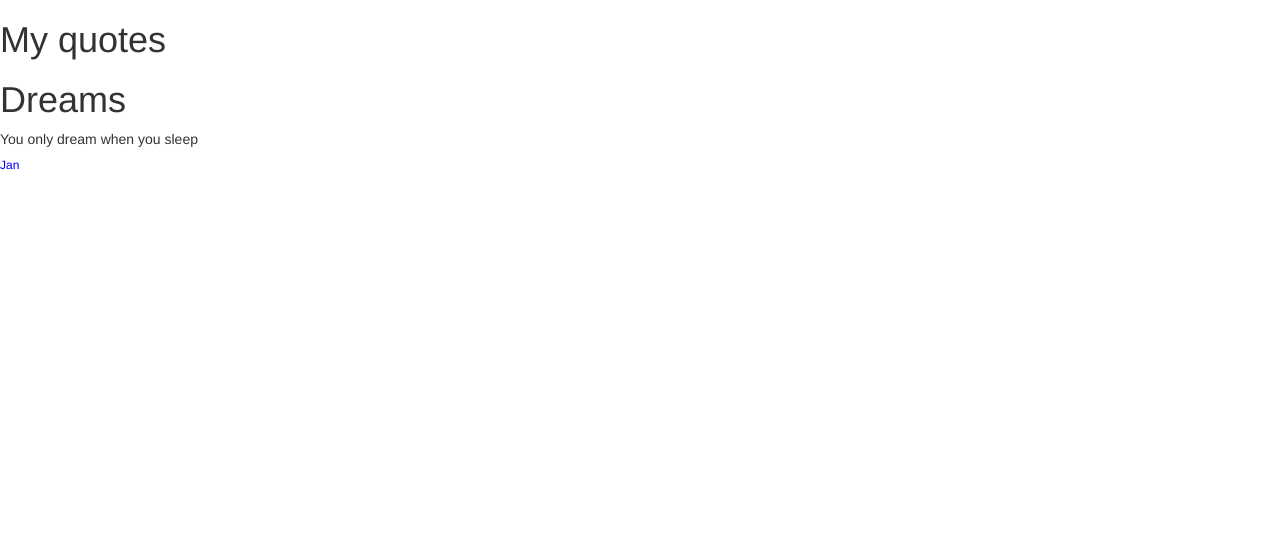
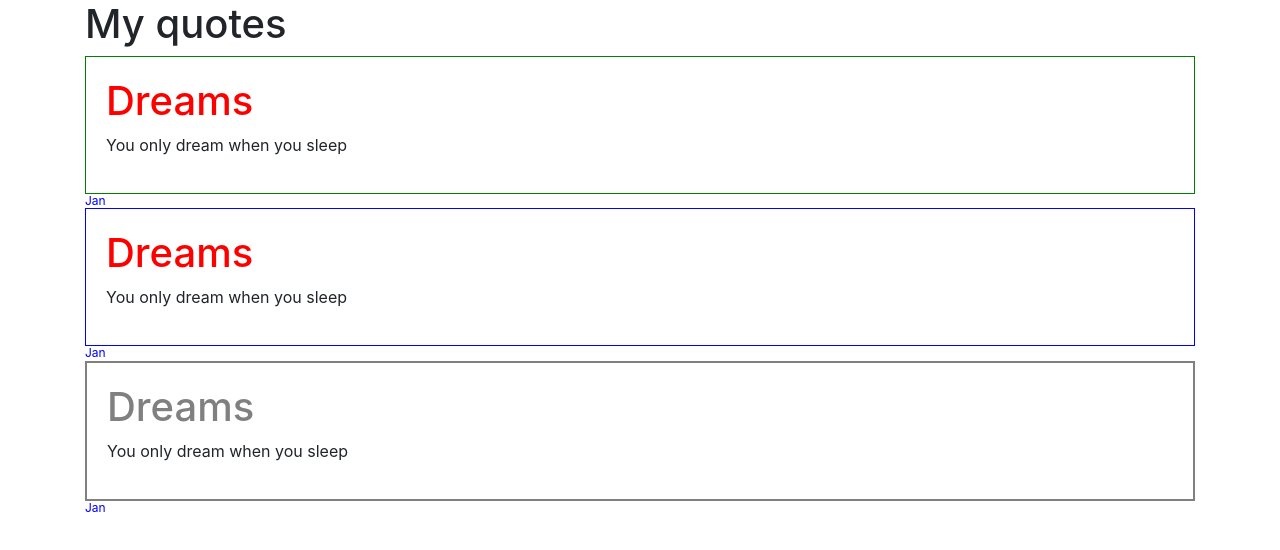
Before and after one commit to jvalentik/styling-app, an Angular app: page / in a window 1280 px wide. Shown: the top 550 px of the page. Built offline with nearby package versions, Linux system fonts and the light colour scheme.

Commit message:
Migrated to angular 4.3.1

```diff
--- a/src/app/app.component.html
+++ b/src/app/app.component.html
@@ -1,5 +1,23 @@
-<h1>
-  {{ title }}
-</h1>
-<app-quote></app-quote>
-<app-author></app-author>
+<div class="container">
+  <div class="row">
+    <div class="col-lg-12">
+      <h1>
+        {{ title }}
+      </h1>
+      <div class="favorite">
+        <app-quote></app-quote>
+        <app-author></app-author>
+      </div>
+      <div class="boring">
+        <app-quote></app-quote>
+        <app-author></app-author>
+      </div>
+      <div class="boring">
+        <div id="boringel">
+          <app-quote></app-quote>
+          <app-author></app-author>
+        </div>
+      </div>
+    </div>
+  </div>
+</div>
--- a/src/app/quote/quote.component.scss
+++ b/src/app/quote/quote.component.scss
@@ -0,0 +1,21 @@
+h1 {
+  color: red;
+}
+:host {
+  display: block;
+  padding: 20px;
+  border: 1px solid blue;
+}
+
+:host-context(.favorite) {
+  border: 1px solid green;
+
+}
+
+:host-context(.boring #boringel) {
+  border: 2px solid gray;
+}
+
+:host-context(.boring #boringel) /deep/ h1 {
+  color:  gray;
+}
--- a/src/main.ts
+++ b/src/main.ts
@@ -1,6 +1,5 @@
 import { enableProdMode } from '@angular/core';
 import { platformBrowserDynamic } from '@angular/platform-browser-dynamic';
-
 import { AppModule } from './app/app.module';
 import { environment } from './environments/environment';
 
```
Also changed, not shown: package.json (+30 -28 lines), .angular-cli.json, src/app/author/author.component.scss (line endings or trailing spaces), 2 other files (tests, documents, lock files or other folders).
